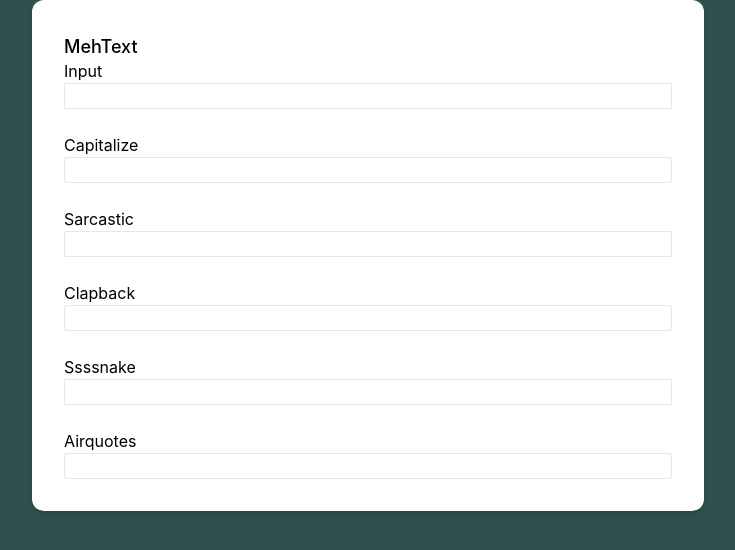
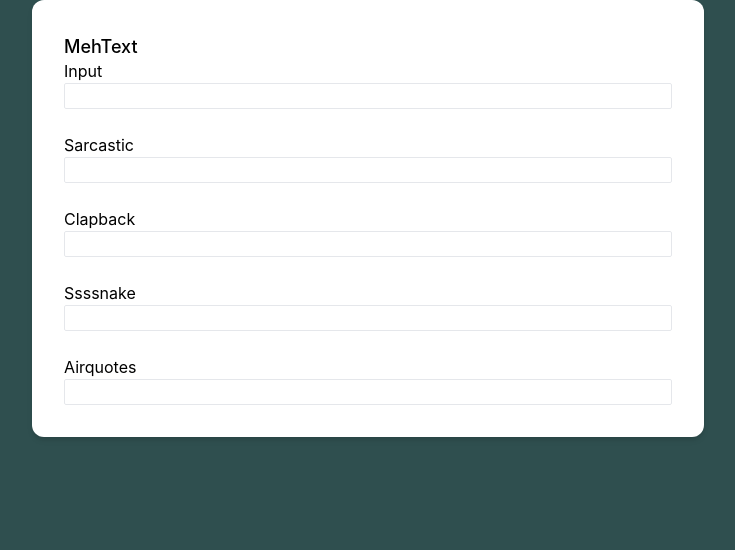
Before and after one commit to vancetran/mehtext, a React (Create React App) app: page / in a window 1280 px wide. Shown: the top 550 px of the page, without its empty margins (272-1007 px from the left). Built offline with nearby package versions, Linux system fonts and the light colour scheme.

Commit message:
remove dumb capitalize function

```diff
--- a/src/App.tsx
+++ b/src/App.tsx
@@ -3,13 +3,7 @@ import { useEffect, useState } from 'react'
 import Page from './components/Page'
 import './App.css'
 import TextField from './components/TextField'
-import {
-  capitalize,
-  clapback,
-  sarcastic,
-  ssssnake,
-  airquotes,
-} from './utils/textTransform'
+import { clapback, sarcastic, ssssnake, airquotes } from './utils/textTransform'
 import l10n from './constants/translations.en'
 
 function App() {
@@ -41,13 +35,6 @@ function App() {
               handleChange(event)
             }
             value={mainInput}
-          />
-
-          <TextField
-            label={l10n.textFields.capitalize}
-            name={l10n.textFields.capitalize}
-            handleChange={noop}
-            value={capitalize(mainInput)}
           />
 
           <TextField
--- a/src/constants/translations.en.ts
+++ b/src/constants/translations.en.ts
@@ -4,7 +4,6 @@ const main = {
 
 const textFields = {
   input: "Input",
-  capitalize: 'Capitalize',
   sarcastic: 'Sarcastic',
   clapback: 'Clapback',
   ssssnake: 'Ssssnake',
--- a/src/utils/textTransform.ts
+++ b/src/utils/textTransform.ts
@@ -1,9 +1,4 @@
 import { getRandomInt } from "./RNG"
-
-export function capitalize(input: string): string {
-  const output = input.toUpperCase()
-  return output
-}
 
 export function sarcastic(input: string, random: boolean = true): string {
   const result = input.split('').map((el: string, index: number): string => {
```
Also changed, not shown: 1 other file (tests, documents, lock files or other folders).
